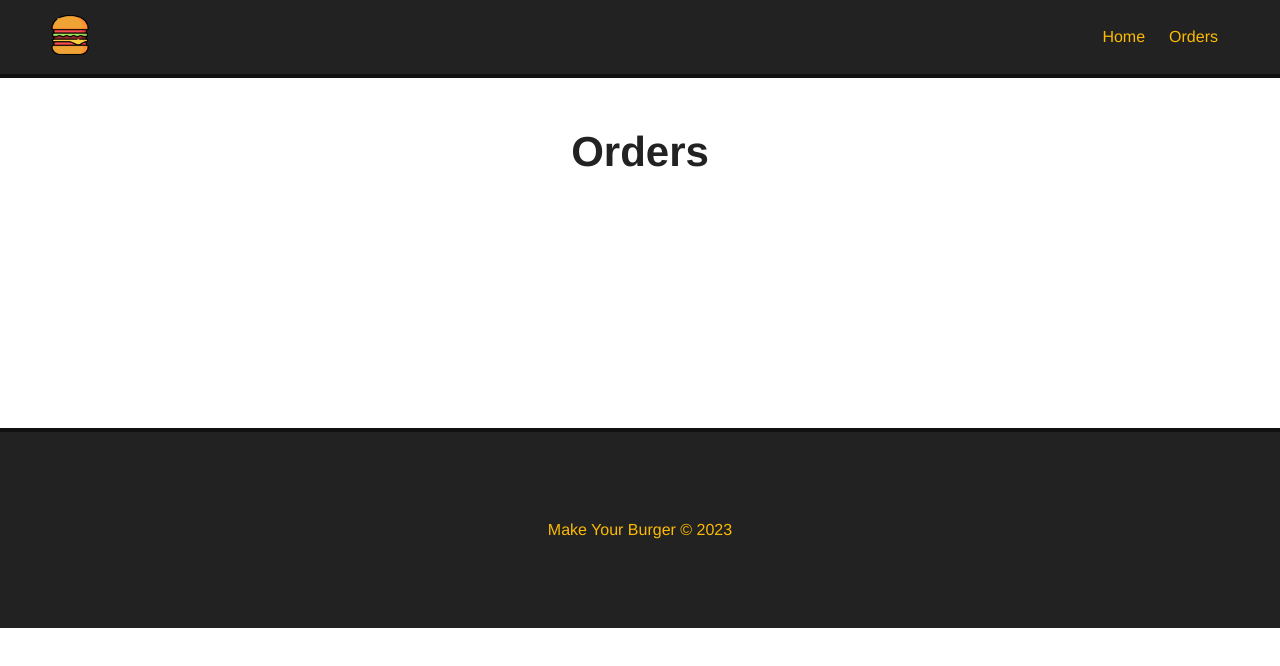
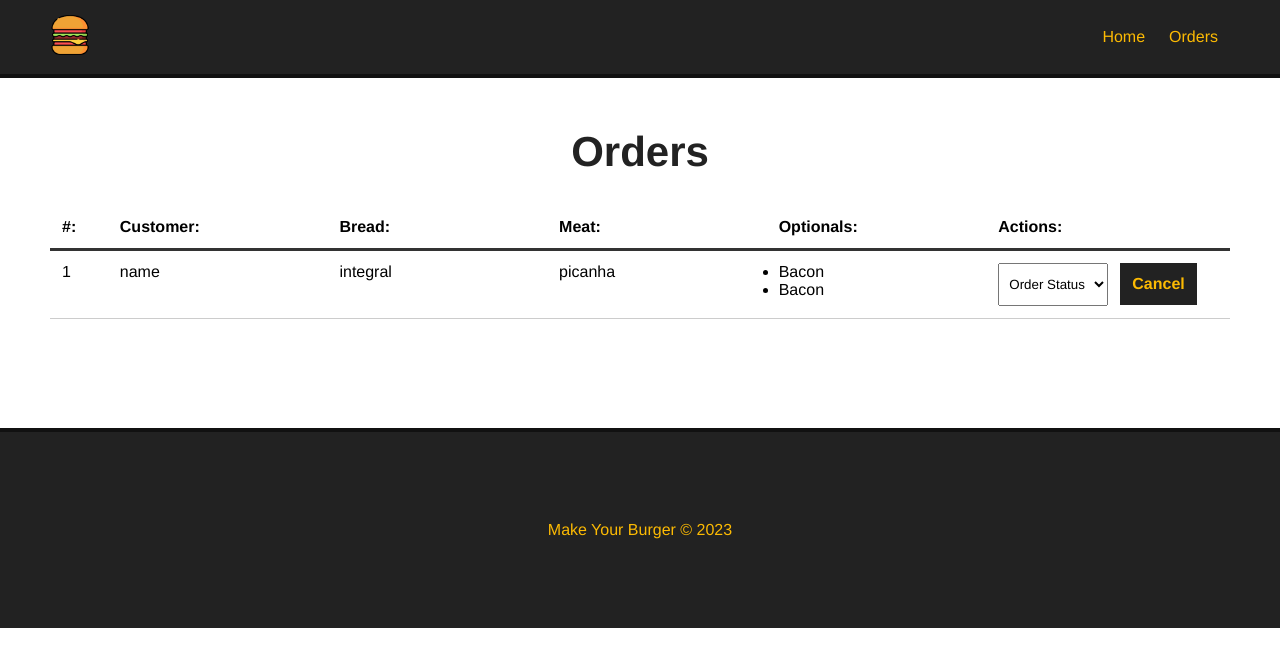
Before and after one commit to vando-ramos/burguer-shop, a Vue app: page /orders in a window 1280 px wide. Shown: the top 666 px of the page. Built offline with nearby package versions, Linux system fonts and the light colour scheme.

Commit message:
Creating the orders screen

```diff
--- /dev/null
+++ b/src/components/Dashboard.vue
@@ -0,0 +1,98 @@
+<template>
+  <div id="burger-table">
+    <div>
+      <div id="burger-table-header">
+        <div class="order-id">#:</div>
+        <div>Customer:</div>
+        <div>Bread:</div>
+        <div>Meat:</div>
+        <div>Optionals:</div>
+        <div>Actions:</div>
+      </div>
+    </div>
+    <div id="burger-table-rows">
+      <div class="burger-table-row">
+        <div class="order-number">1</div>
+        <div>name</div>
+        <div>integral</div>
+        <div>picanha</div>
+        <div>
+          <ul>
+            <li>Bacon</li>
+            <li>Bacon</li>
+          </ul>
+        </div>
+        <div>
+          <select name="status" class="status">
+            <option value="">Order Status</option>
+          </select>
+          <button class="delete-btn">Cancel</button>
+        </div>
+      </div>
+    </div>
+  </div>
+</template>
+
+<script>
+export default {
+  name: 'Dashboard'
+}
+</script>
+
+<style scoped>
+  #burger-table {
+    max-width: 1200px;
+    margin: 0 auto;
+  }
+
+  #burger-table-header,
+  #burger-table-rows,
+  .burger-table-row {
+    display: flex;
+    flex-wrap: wrap;
+  }
+
+  #burger-table-header {
+    font-weight: bold;
+    padding: 12px;
+    border-bottom: 3px solid #333;
+  }
+
+  #burger-table-header div,
+  .burger-table-row div {
+    width: 19%;
+  }
+
+  .burger-table-row {
+    width: 100%;
+    padding: 12px;
+    border-bottom: 1px solid #CCC;
+  }
+
+  #burger-table-header .order-id,
+  .burger-table-row .order-number {
+    width: 5%;
+  }
+
+  select {
+    padding: 12px 6px;
+    margin-right: 12px;
+  }
+
+  .delete-btn {
+    background-color: #222;
+    color: #fcba03;
+    font-weight: bold;
+    border: 2px solid #222;
+    padding: 10px;
+    font-size: 16px;
+    margin: 0 auto;
+    cursor: pointer;
+    transition: .5s;
+  }
+
+  .delete-btn:hover {
+    background-color: #FCBA03;
+    color: #222;
+  }
+</style>
--- a/src/views/Orders.vue
+++ b/src/views/Orders.vue
@@ -1,5 +1,17 @@
 <template>
-  <div>
-    <h1 class="main-container">Orders</h1>
+  <div class="main-container">
+    <h1 >Orders</h1>
+    <Dashboard />
   </div>
 </template>
+
+<script>
+import Dashboard from '../components/Dashboard.vue'
+
+export default {
+  name: 'Orders',
+  components: {
+    Dashboard
+  }
+}
+</script>
```
